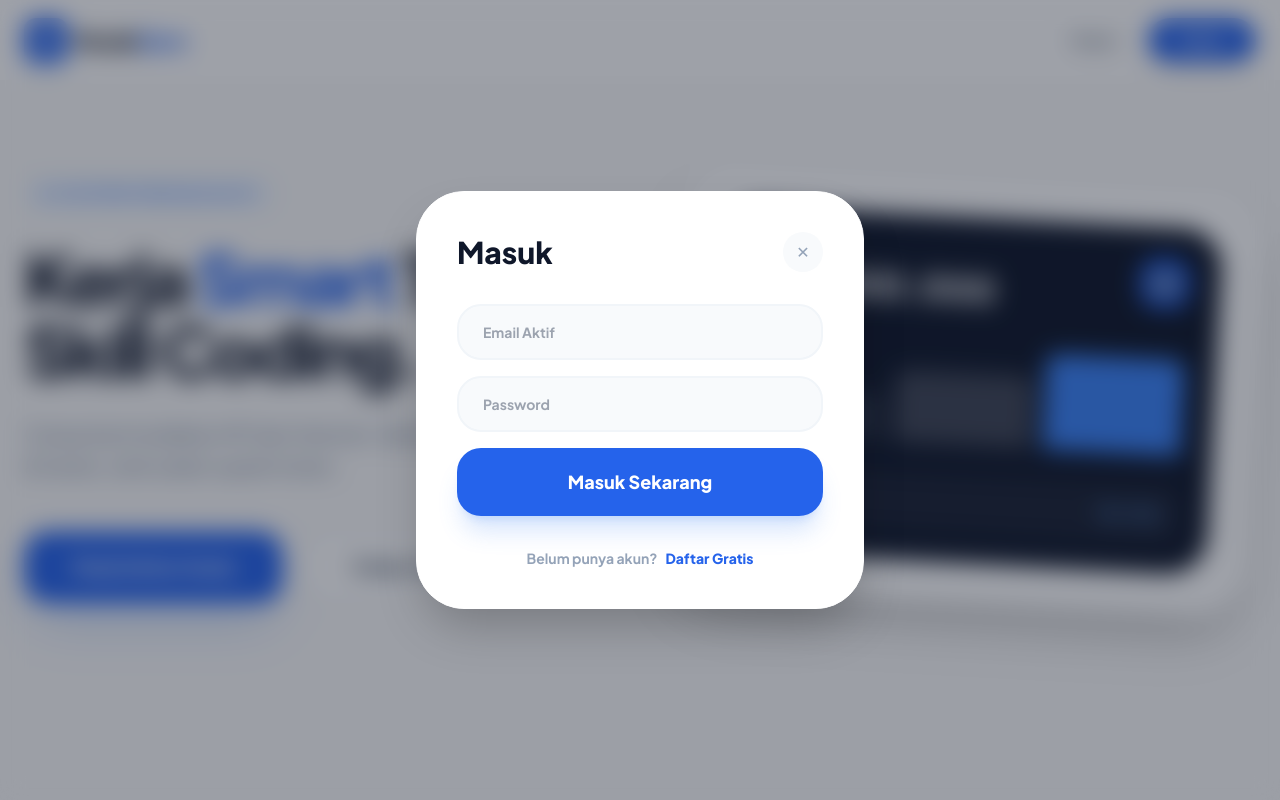
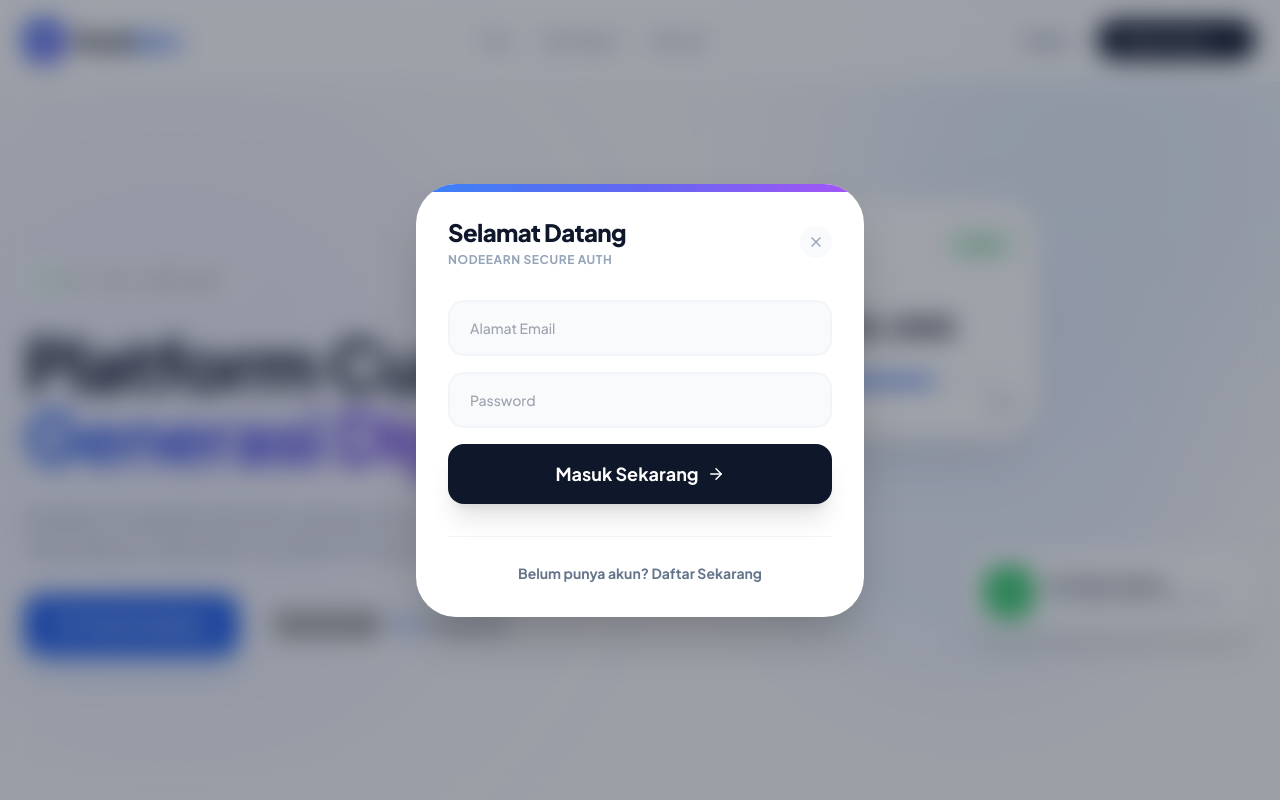
Before and after one commit to NAKODASpor/NodeEarn, a Next.js app: page / in a window 1280 px wide. Both pictures are taken after a click on the button "Masuk". Shown: the top 800 px of the page. Built offline with nearby package versions, Linux system fonts and the light colour scheme; grey boxes are pictures that could not be loaded.

Commit message:
Update page.tsx

```diff
--- a/src/app/page.tsx
+++ b/src/app/page.tsx
@@ -1,17 +1,21 @@
 'use client'
 import React, { useState, useEffect } from 'react'
+import {
+  ShieldCheck, Zap, Wallet, Gift, ChevronRight,
+  Star, Users, ArrowRight, CheckCircle2, X
+} from 'lucide-react'
 
 export default function Home() {
   const [isModalOpen, setIsModalOpen] = useState(false)
-  const [authMode, setAuthMode] = useState('signin') // 'signin' atau 'signup'
-  const [step, setStep] = useState(1) // 1: Form, 2: OTP
+  const [authMode, setAuthMode] = useState<'signin' | 'signup'>('signin')
+  const [step, setStep] = useState(1)
   const [username, setUsername] = useState('')
   const [password, setPassword] = useState('')
   const [passValid, setPassValid] = useState({
     len: false, cap: false, num: false, uniq: false
   })
 
-  // Logika Validasi Password & Username
+  // --- Logic Validasi ---
   useEffect(() => {
     setPassValid({
       len: password.length >= 6 && password.length <= 15,
@@ -29,103 +33,239 @@
   const isSignupValid = username.length >= 4 && username.length <= 7 &&
                         Object.values(passValid).every(Boolean)
 
-  const openModal = (mode: string) => {
+  const openModal = (mode: 'signin' | 'signup') => {
     setAuthMode(mode)
     setStep(1)
     setIsModalOpen(true)
   }
 
   return (
-    <main className="min-h-screen bg-[#fafafa]">
-      {/* NAVBAR */}
-      <nav className="fixed w-full z-[60] bg-white/80 backdrop-blur-md border-bottom border-slate-100">
-        <div className="max-w-7xl mx-auto px-6 flex justify-between items-center h-20">
-          <div className="flex items-center gap-2">
-            <div className="bg-blue-600 w-11 h-11 rounded-xl flex items-center justify-center text-white shadow-lg shadow-blue-500/20">
-              <span className="font-black text-xl">N</span>
+    <main className="min-h-screen bg-[#fafafa] selection:bg-blue-100 selection:text-blue-900 overflow-x-hidden">
+
+      {/* --- DEKORASI BACKGROUND (BLOBS) --- */}
+      <div className="fixed inset-0 z-0 pointer-events-none overflow-hidden">
+        <div className="absolute top-[-10%] right-[-5%] w-[500px] h-[500px] bg-blue-400/20 rounded-full blur-[100px] animate-pulse" />
+        <div className="absolute bottom-[10%] left-[-10%] w-[600px] h-[600px] bg-indigo-400/10 rounded-full blur-[120px]" />
+      </div>
+
+      {/* --- NAVBAR --- */}
+      <nav className="fixed w-full z-50 bg-white/70 backdrop-blur-xl border-b border-white/20 transition-all">
+        <div className="max-w-7xl mx-auto px-6 h-20 flex justify-between items-center">
+          <div className="flex items-center gap-2.5">
+            <div className="bg-gradient-to-br from-blue-600 to-indigo-600 w-10 h-10 rounded-xl flex items-center justify-center text-white shadow-lg shadow-blue-500/20">
+              <Zap size={24} fill="currentColor" />
             </div>
-            <span className="text-2xl font-black tracking-tight text-slate-900">Node<span className="text-blue-600">Earn</span></span>
+            <span className="text-2xl font-black tracking-tighter text-slate-900">Node<span className="text-blue-600">Earn</span></span>
           </div>
-          <div className="flex items-center gap-4">
-            <button onClick={() => openModal('signin')} className="hidden sm:block text-sm font-bold text-slate-600 hover:text-blue-600 px-4 py-2 transition">Masuk</button>
-            <button onClick={() => openModal('signup')} className="bg-blue-600 hover:bg-blue-700 text-white px-8 py-3 rounded-full text-sm font-extrabold shadow-lg transition-all active:scale-95">Daftar</button>
+
+          <div className="hidden md:flex gap-8 text-sm font-semibold text-slate-500">
+            <a href="#features" className="hover:text-blue-600 transition-colors">Fitur</a>
+            <a href="#proof" className="hover:text-blue-600 transition-colors">Bukti Bayar</a>
+            <a href="#faq" className="hover:text-blue-600 transition-colors">Bantuan</a>
+          </div>
+
+          <div className="flex items-center gap-3">
+            <button onClick={() => openModal('signin')} className="hidden sm:block text-sm font-bold text-slate-600 hover:text-blue-600 px-4 py-2">Masuk</button>
+            <button onClick={() => openModal('signup')} className="group bg-slate-900 hover:bg-slate-800 text-white px-6 py-2.5 rounded-full text-sm font-bold transition-all flex items-center gap-2">
+              Daftar Gratis <ChevronRight size={16} className="group-hover:translate-x-1 transition-transform"/>
+            </button>
           </div>
         </div>
       </nav>
 
-      {/* HERO SECTION */}
-      <section className="pt-44 pb-20 px-6 max-w-7xl mx-auto grid lg:grid-cols-2 gap-16 items-center">
-        <div className="text-center lg:text-left">
-          <div className="inline-flex items-center gap-2 bg-blue-50 border border-blue-100 px-4 py-1.5 rounded-full mb-8">
-            <span className="w-2 h-2 rounded-full bg-blue-600 animate-pulse"></span>
-            <span className="text-[12px] font-black text-blue-600 uppercase tracking-widest">Platform Penghasilan #1</span>
+      {/* --- HERO SECTION --- */}
+      <section className="relative z-10 pt-40 pb-20 px-6 max-w-7xl mx-auto grid lg:grid-cols-2 gap-12 lg:gap-20 items-center">
+        <div className="text-center lg:text-left space-y-8">
+          <div className="inline-flex items-center gap-2 bg-white border border-blue-100 px-4 py-1.5 rounded-full shadow-sm">
+            <span className="relative flex h-2.5 w-2.5">
+              <span className="animate-ping absolute inline-flex h-full w-full rounded-full bg-green-400 opacity-75"></span>
+              <span className="relative inline-flex rounded-full h-2.5 w-2.5 bg-green-500"></span>
+            </span>
+            <span className="text-xs font-bold text-slate-600 tracking-wide uppercase">Live: 2,400+ User Online</span>
           </div>
-          <h1 className="text-5xl lg:text-7xl font-extrabold leading-[1.05] mb-8 tracking-tighter text-slate-900">
-            Kerja <span className="text-blue-600">Smart</span> Tanpa Skill Coding.
+
+          <h1 className="text-5xl lg:text-7xl font-extrabold leading-[1.1] tracking-tight text-slate-900">
+            Platform Cuan <br/>
+            <span className="text-transparent bg-clip-text bg-gradient-to-r from-blue-600 via-indigo-600 to-purple-600">
+              Generasi Digital.
+            </span>
           </h1>
-          <p className="text-xl text-slate-500 mb-12 max-w-xl mx-auto lg:mx-0 leading-relaxed font-medium">
-            Cukup bermodalkan HP dan Internet. Selesaikan misi Tiktok & harian, tarik saldo rupiah instan.
+
+          <p className="text-lg text-slate-500 leading-relaxed max-w-xl mx-auto lg:mx-0">
+            NodeEarn mengubah aktivitas scrolling Anda menjadi saldo nyata. Tanpa deposit, tanpa ribet, cair dalam hitungan detik.
           </p>
-          <div className="flex flex-col sm:flex-row gap-5 justify-center lg:justify-start">
-            <button onClick={() => openModal('signup')} className="bg-blue-600 hover:bg-blue-700 text-white px-12 py-5 rounded-[1.5rem] font-extrabold text-lg shadow-2xl shadow-blue-500/30 transition-all hover:-translate-y-1 active:scale-95">
-              Mulai Daftar Gratis
+
+          <div className="flex flex-col sm:flex-row gap-4 justify-center lg:justify-start">
+            <button onClick={() => openModal('signup')} className="bg-blue-600 hover:bg-blue-700 text-white px-8 py-4 rounded-2xl font-bold text-lg shadow-xl shadow-blue-500/30 transition-all hover:-translate-y-1 active:scale-95 flex items-center justify-center gap-2">
+              <Wallet size={20} /> Mulai Hasilkan
             </button>
-            <a href="#" className="bg-white border-2 border-slate-200 text-slate-700 px-12 py-5 rounded-[1.5rem] font-extrabold text-lg hover:bg-black hover:text-white hover:border-black transition-all flex items-center justify-center gap-3">
-              Follow TikTok
-            </a>
-          </div>
-        </div>
-
-        <div className="hidden lg:block relative">
-          <div className="bg-white p-10 rounded-[3.5rem] shadow-2xl border border-slate-50 rotate-3 hover:rotate-0 transition-all duration-500">
-            <div className="bg-slate-900 rounded-[2.5rem] p-8 text-white">
-              <div className="flex justify-between items-start mb-10">
-                <div>
-                  <p className="text-slate-400 text-xs font-bold uppercase tracking-widest">Saldo Anda</p>
-                  <h2 className="text-4xl font-black mt-1">Rp 1.450.000</h2>
+            <div className="flex -space-x-4 items-center px-4">
+              {[1,2,3,4].map((i) => (
+                <div key={i} className="w-10 h-10 rounded-full border-2 border-white bg-slate-200 flex items-center justify-center text-[10px] font-bold overflow-hidden">
+                  <img src={`https://api.dicebear.com/7.x/avataaars/svg?seed=${i+20}`} alt="User" />
                 </div>
-                <div className="bg-blue-600 w-12 h-12 rounded-2xl flex items-center justify-center">💳</div>
-              </div>
-              <div className="flex items-end gap-3 h-24 mb-8">
-                <div className="flex-1 bg-white/10 rounded-t-xl h-1/2"></div>
-                <div className="flex-1 bg-white/20 rounded-t-xl h-3/4"></div>
-                <div className="flex-1 bg-blue-500 rounded-t-xl h-full"></div>
-              </div>
-              <div className="flex justify-between p-4 bg-white/5 rounded-2xl border border-white/10 text-sm font-bold">
-                <span className="text-slate-400">Biaya Admin</span>
-                <span className="text-blue-400">Rp 1.500</span>
+              ))}
+              <div className="pl-6 text-sm font-bold text-slate-600">
+                <span className="text-blue-600">50k+</span> Bergabung
               </div>
             </div>
           </div>
         </div>
+
+        {/* Complex Floating Card Visual */}
+        <div className="relative hidden lg:block h-[600px]">
+          {/* Main Card */}
+          <div className="absolute top-10 left-10 z-20 w-80 bg-white rounded-[2.5rem] p-6 shadow-[0_35px_60px_-15px_rgba(0,0,0,0.1)] border border-slate-100 animate-[float_6s_ease-in-out_infinite]">
+            <div className="flex justify-between items-center mb-6">
+              <div className="w-10 h-10 bg-orange-100 rounded-full flex items-center justify-center text-orange-600"><Wallet size={20}/></div>
+              <span className="bg-green-100 text-green-700 px-3 py-1 rounded-full text-xs font-bold">Verified</span>
+            </div>
+            <div className="space-y-1 mb-8">
+              <p className="text-slate-400 text-xs font-bold uppercase">Total Earnings</p>
+              <h3 className="text-3xl font-black text-slate-900">Rp 2.450.000</h3>
+            </div>
+            <div className="space-y-3">
+              <div className="h-2 bg-slate-100 rounded-full overflow-hidden"><div className="h-full w-[70%] bg-blue-600 rounded-full"></div></div>
+              <div className="flex justify-between text-xs font-bold text-slate-500">
+                <span>Target Bulanan</span>
+                <span>70%</span>
+              </div>
+            </div>
+          </div>
+
+          {/* Floating Notification Card */}
+          <div className="absolute bottom-32 right-0 z-30 w-72 bg-white/80 backdrop-blur-md rounded-3xl p-4 shadow-xl border border-white flex items-center gap-4 animate-[float_5s_ease-in-out_infinite_1s]">
+            <div className="w-12 h-12 bg-green-500 rounded-2xl flex items-center justify-center text-white shadow-lg shadow-green-500/30">
+              <CheckCircle2 size={24} />
+            </div>
+            <div>
+              <p className="text-sm font-bold text-slate-900">Penarikan Sukses</p>
+              <p className="text-xs text-slate-500">Baru saja ke DANA • Rp 50.000</p>
+            </div>
+          </div>
+
+          {/* Background Decorative Mesh */}
+          <div className="absolute inset-0 bg-gradient-to-tr from-blue-100 to-indigo-100 rounded-full blur-3xl opacity-50 z-0 scale-75 animate-pulse" />
+        </div>
       </section>
 
-      {/* AUTH MODAL */}
+      {/* --- RUNNING TICKER (Live Proof) --- */}
+      <div className="bg-slate-900 py-3 overflow-hidden whitespace-nowrap relative z-20">
+        <div className="inline-block animate-[marquee_20s_linear_infinite] text-xs font-bold text-slate-400">
+          <span className="mx-8"><span className="text-green-400">●</span> Budi (Jakarta) baru saja menarik Rp 25.000</span>
+          <span className="mx-8"><span className="text-green-400">●</span> Siti (Bandung) menyelesaikan Misi Tiktok</span>
+          <span className="mx-8"><span className="text-green-400">●</span> Reza (Surabaya) baru saja menarik Rp 100.000</span>
+          <span className="mx-8"><span className="text-green-400">●</span> NodeEarn Server: Status Optimal</span>
+          <span className="mx-8"><span className="text-green-400">●</span> Anto (Medan) baru saja menarik Rp 50.000</span>
+        </div>
+      </div>
+
+      {/* --- BENTO GRID FEATURES --- */}
+      <section id="features" className="py-24 px-6 max-w-7xl mx-auto">
+        <div className="text-center mb-16">
+          <h2 className="text-3xl lg:text-4xl font-black text-slate-900 mb-4">Fitur Pro, <span className="text-blue-600">Akses Gratis</span></h2>
+          <p className="text-slate-500 max-w-2xl mx-auto">Kami mendesain sistem yang adil dan menguntungkan bagi semua pengguna.</p>
+        </div>
+
+        <div className="grid lg:grid-cols-4 md:grid-cols-2 gap-6">
+          {/* Box Besar */}
+          <div className="lg:col-span-2 bg-blue-600 rounded-[2.5rem] p-10 text-white relative overflow-hidden group">
+            <div className="absolute top-0 right-0 w-64 h-64 bg-white/10 rounded-full blur-3xl -mr-16 -mt-16 transition-all group-hover:bg-white/20"></div>
+            <ShieldCheck size={48} className="mb-6" />
+            <h3 className="text-2xl font-bold mb-2">Keamanan Enkripsi AES-256</h3>
+            <p className="text-blue-100 opacity-90 leading-relaxed">Data Anda adalah prioritas kami. Sistem keamanan tingkat bank menjaga saldo dan privasi Anda tetap aman 24/7.</p>
+          </div>
+
+          {/* Box Kecil */}
+          <div className="bg-white rounded-[2.5rem] p-8 border border-slate-100 shadow-sm hover:shadow-xl transition-all group">
+            <div className="w-12 h-12 bg-orange-100 text-orange-600 rounded-2xl flex items-center justify-center mb-6 group-hover:scale-110 transition-transform">
+              <Zap size={24} />
+            </div>
+            <h3 className="text-xl font-bold mb-2">Instant Payout</h3>
+            <p className="text-sm text-slate-500">Tarik saldo kapan saja, masuk dalam hitungan detik.</p>
+          </div>
+
+          <div className="bg-white rounded-[2.5rem] p-8 border border-slate-100 shadow-sm hover:shadow-xl transition-all group">
+            <div className="w-12 h-12 bg-purple-100 text-purple-600 rounded-2xl flex items-center justify-center mb-6 group-hover:scale-110 transition-transform">
+              <Gift size={24} />
+            </div>
+            <h3 className="text-xl font-bold mb-2">Bonus Harian</h3>
+            <p className="text-sm text-slate-500">Login setiap hari untuk mendapatkan poin tambahan.</p>
+          </div>
+        </div>
+      </section>
+
+      {/* --- FOOTER --- */}
+      <footer className="bg-white border-t border-slate-100 pt-20 pb-10 px-6">
+        <div className="max-w-7xl mx-auto grid md:grid-cols-4 gap-12 mb-16">
+          <div className="col-span-2">
+            <div className="flex items-center gap-2 mb-6">
+              <div className="bg-slate-900 w-8 h-8 rounded-lg flex items-center justify-center text-white"><Zap size={16}/></div>
+              <span className="text-xl font-black text-slate-900">NodeEarn</span>
+            </div>
+            <p className="text-slate-500 text-sm leading-relaxed max-w-xs">
+              Membangun ekosistem ekonomi digital yang inklusif untuk seluruh masyarakat Indonesia.
+            </p>
+          </div>
+          <div>
+            <h4 className="font-bold text-slate-900 mb-6">Platform</h4>
+            <ul className="space-y-4 text-sm text-slate-500">
+              <li><a href="#" className="hover:text-blue-600">Cara Kerja</a></li>
+              <li><a href="#" className="hover:text-blue-600">Bukti Pembayaran</a></li>
+              <li><a href="#" className="hover:text-blue-600">Leaderboard</a></li>
+            </ul>
+          </div>
+          <div>
+            <h4 className="font-bold text-slate-900 mb-6">Legal</h4>
+            <ul className="space-y-4 text-sm text-slate-500">
+              <li><a href="#" className="hover:text-blue-600">Privacy Policy</a></li>
+              <li><a href="#" className="hover:text-blue-600">Terms of Service</a></li>
+            </ul>
+          </div>
+        </div>
+        <div className="max-w-7xl mx-auto border-t border-slate-100 pt-8 flex flex-col md:flex-row justify-between items-center text-xs text-slate-400 font-medium">
+          <p>© 2026 NodeEarn Inc. Jakarta, Indonesia.</p>
+          <div className="flex gap-4 mt-4 md:mt-0">
+            <span>Instagram</span>
+            <span>Twitter</span>
+            <span>TikTok</span>
+          </div>
+        </div>
+      </footer>
+
+      {/* --- AUTH MODAL (LOGIC PRESERVED) --- */}
       {isModalOpen && (
         <div className="fixed inset-0 z-[100] flex items-center justify-center p-4">
-          <div className="absolute inset-0 bg-slate-900/40 backdrop-blur-md animate-in fade-in" onClick={() => setIsModalOpen(false)} />
+          <div className="absolute inset-0 bg-slate-900/40 backdrop-blur-md animate-in fade-in duration-300" onClick={() => setIsModalOpen(false)} />
 
-          <div className="relative w-full max-w-md bg-white rounded-[3rem] p-8 lg:p-10 shadow-2xl border border-white animate-in zoom-in slide-in-from-bottom-4 duration-300">
+          <div className="relative w-full max-w-md bg-white rounded-[2.5rem] p-8 shadow-2xl animate-in zoom-in-95 slide-in-from-bottom-4 duration-300 overflow-hidden">
+            <div className="absolute top-0 left-0 w-full h-2 bg-gradient-to-r from-blue-500 via-indigo-500 to-purple-500" />
+
             <div className="flex justify-between items-center mb-8">
-              <h3 className="text-3xl font-black text-slate-900">{step === 2 ? 'Verifikasi OTP' : authMode === 'signin' ? 'Masuk' : 'Daftar Akun'}</h3>
-              <button onClick={() => setIsModalOpen(false)} className="w-10 h-10 rounded-full bg-slate-50 flex items-center justify-center text-slate-400 hover:text-slate-900">✕</button>
+              <div>
+                <h3 className="text-2xl font-black text-slate-900 tracking-tight">
+                  {step === 2 ? 'Verifikasi OTP' : authMode === 'signin' ? 'Selamat Datang' : 'Buat Akun'}
+                </h3>
+                <p className="text-xs font-bold text-slate-400 mt-1 uppercase tracking-wider">NodeEarn Secure Auth</p>
+              </div>
+              <button onClick={() => setIsModalOpen(false)} className="w-8 h-8 rounded-full bg-slate-50 flex items-center justify-center text-slate-400 hover:text-slate-900 hover:bg-slate-100 transition-colors">
+                <X size={16} />
+              </button>
             </div>
 
             {step === 1 ? (
               <div className="space-y-4">
                 {authMode === 'signup' && (
                   <div>
-                    <label className="text-[10px] font-black text-slate-400 uppercase ml-2 mb-2 block tracking-widest">Username (4-7 Huruf Kecil)</label>
-                    <input type="text" value={username} onChange={handleUsernameChange} placeholder="contoh: rejeki99" className="w-full h-14 px-6 bg-slate-50 border-2 border-slate-100 rounded-[1.5rem] font-bold text-sm focus:border-blue-600 outline-none transition-all" />
+                    <input type="text" value={username} onChange={handleUsernameChange} placeholder="Username (4-7 huruf kecil)" className="w-full h-14 px-5 bg-slate-50 border-2 border-slate-100 rounded-2xl font-bold text-sm focus:border-blue-600 focus:bg-white outline-none transition-all placeholder:font-medium" />
                   </div>
                 )}
-                <input type="email" placeholder="Email Aktif" className="w-full h-14 px-6 bg-slate-50 border-2 border-slate-100 rounded-[1.5rem] font-bold text-sm focus:border-blue-600 outline-none" />
+                <input type="email" placeholder="Alamat Email" className="w-full h-14 px-5 bg-slate-50 border-2 border-slate-100 rounded-2xl font-bold text-sm focus:border-blue-600 focus:bg-white outline-none transition-all placeholder:font-medium" />
+
                 <div>
-                  {authMode === 'signup' && <label className="text-[10px] font-black text-slate-400 uppercase ml-2 mb-2 block tracking-widest">Password Kuat</label>}
-                  <input type="password" value={password} onChange={(e) => setPassword(e.target.value)} placeholder="Password" className="w-full h-14 px-6 bg-slate-50 border-2 border-slate-100 rounded-[1.5rem] font-bold text-sm focus:border-blue-600 outline-none" />
-
+                  <input type="password" value={password} onChange={(e) => setPassword(e.target.value)} placeholder="Password" className="w-full h-14 px-5 bg-slate-50 border-2 border-slate-100 rounded-2xl font-bold text-sm focus:border-blue-600 focus:bg-white outline-none transition-all placeholder:font-medium" />
                   {authMode === 'signup' && (
-                    <div className="grid grid-cols-2 gap-y-2 mt-5 px-2">
+                    <div className="grid grid-cols-2 gap-2 mt-4">
                       <Requirement label="6-15 Huruf" valid={passValid.len} />
                       <Requirement label="Kapital" valid={passValid.cap} />
                       <Requirement label="Angka" valid={passValid.num} />
@@ -137,29 +277,30 @@
                 <button
                   onClick={() => authMode === 'signup' ? setStep(2) : alert('Login Berhasil')}
                   disabled={authMode === 'signup' && !isSignupValid}
-                  className="w-full bg-blue-600 text-white py-5 rounded-[1.5rem] font-extrabold text-lg shadow-xl shadow-blue-500/20 mt-6 disabled:opacity-50 disabled:cursor-not-allowed active:scale-95 transition-all"
+                  className="w-full bg-slate-900 text-white py-4 rounded-2xl font-bold text-lg shadow-xl hover:bg-black disabled:opacity-50 disabled:cursor-not-allowed transition-all mt-4 flex items-center justify-center gap-2"
                 >
-                  {authMode === 'signin' ? 'Masuk Sekarang' : 'Kirim Kode OTP'}
+                  {authMode === 'signin' ? 'Masuk Sekarang' : 'Lanjutkan'} <ArrowRight size={18} />
                 </button>
               </div>
             ) : (
-              <div className="space-y-8 py-4">
-                <p className="text-center text-sm font-bold text-slate-500">Masukkan 6-digit kode OTP yang telah dikirim ke email Anda.</p>
-                <div className="flex justify-between gap-2 max-w-[300px] mx-auto">
+              <div className="space-y-8 py-2">
+                <div className="bg-blue-50 p-4 rounded-2xl border border-blue-100 text-center">
+                  <p className="text-sm font-bold text-blue-800">Kode OTP dikirim ke Email Anda.</p>
+                </div>
+                <div className="flex justify-between gap-2 max-w-[320px] mx-auto">
                   {[...Array(6)].map((_, i) => (
-                    <input key={i} type="text" maxLength={1} className="w-11 h-14 bg-slate-50 border-2 border-slate-200 rounded-xl text-center text-xl font-black focus:border-blue-600 outline-none" />
+                    <input key={i} type="text" maxLength={1} className="w-11 h-14 bg-white border-2 border-slate-200 rounded-xl text-center text-xl font-black focus:border-blue-600 focus:-translate-y-1 outline-none transition-all shadow-sm" />
                   ))}
                 </div>
-                <button onClick={() => alert('Pendaftaran Berhasil!')} className="w-full bg-blue-600 text-white py-5 rounded-[1.5rem] font-extrabold text-lg shadow-xl">Verifikasi Akun</button>
+                <button onClick={() => alert('Berhasil!')} className="w-full bg-blue-600 text-white py-4 rounded-2xl font-bold text-lg shadow-lg hover:bg-blue-700 transition-all">Verifikasi Akun</button>
               </div>
             )}
 
-            <p className="text-center text-sm font-bold text-slate-400 mt-8">
-              {authMode === 'signin' ? "Belum punya akun?" : "Sudah punya akun?"}
-              <button onClick={() => setAuthMode(authMode === 'signin' ? 'signup' : 'signin')} className="text-blue-600 ml-2 font-black">
-                {authMode === 'signin' ? 'Daftar Gratis' : 'Login'}
+            <div className="mt-8 pt-6 border-t border-slate-100">
+               <button onClick={() => setAuthMode(authMode === 'signin' ? 'signup' : 'signin')} className="w-full text-center text-sm font-bold text-slate-500 hover:text-blue-600 transition-colors">
+                {authMode === 'signin' ? "Belum punya akun? Daftar Sekarang" : "Sudah punya akun? Login di sini"}
               </button>
-            </p>
+            </div>
           </div>
         </div>
       )}
@@ -169,8 +310,8 @@
 
 function Requirement({ label, valid }: { label: string, valid: boolean }) {
   return (
-    <div className={`flex items-center gap-2 text-[10px] font-black transition-colors ${valid ? 'text-green-500' : 'text-slate-400'}`}>
-      <span className={`w-1.5 h-1.5 rounded-full ${valid ? 'bg-green-500' : 'bg-slate-300'}`} />
+    <div className={`flex items-center gap-1.5 text-[10px] font-bold transition-all ${valid ? 'text-green-600 bg-green-50' : 'text-slate-400 bg-slate-50'} py-1.5 px-3 rounded-lg border ${valid ? 'border-green-100' : 'border-slate-100'}`}>
+      {valid ? <CheckCircle2 size={10} /> : <div className="w-2.5 h-2.5 rounded-full bg-slate-300" />}
       {label}
     </div>
   )
```
